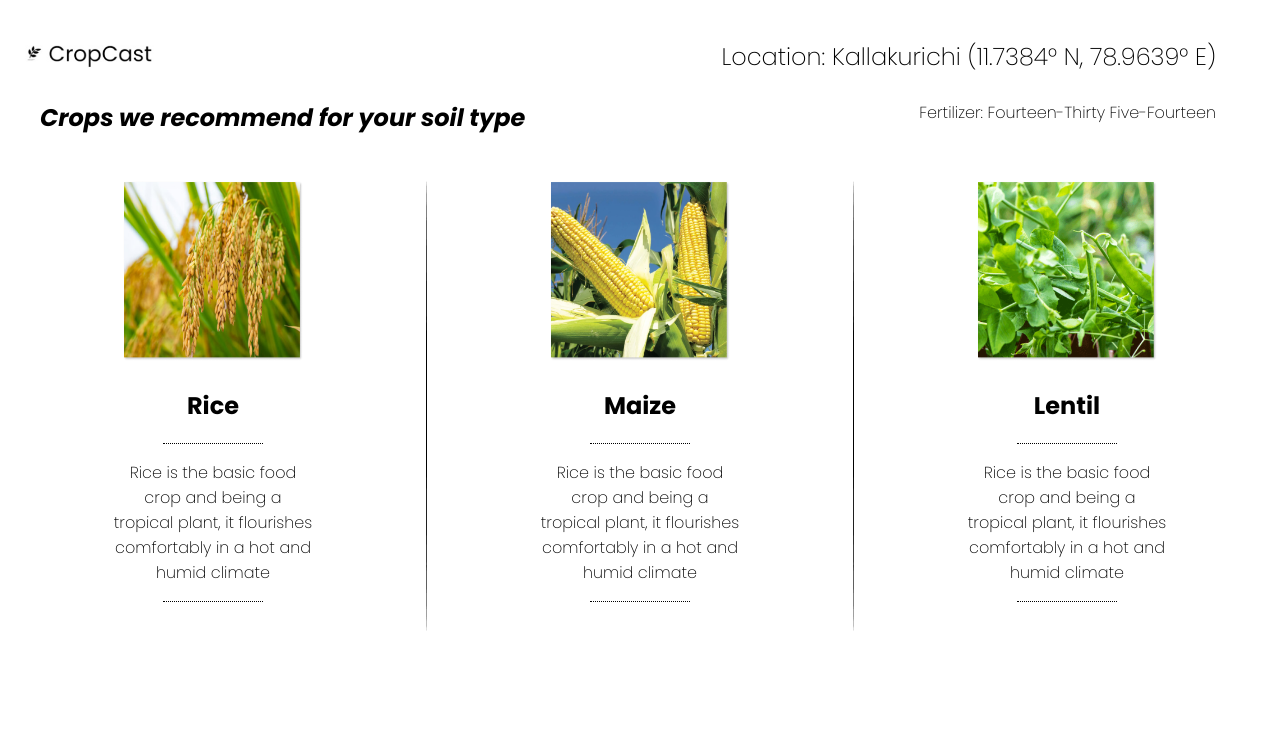
After one commit to sanju179/cropcast, a Flask app: template templates/lastpage.html in a window 1280 px wide. The commit adds this page. Shown: the top 742 px of the page. Run offline with Flask 3, Linux system fonts and the light colour scheme; the template is opened without the code that fills it, so the values that code supplies are empty.

Commit message:
front-end crop page commit

```diff
--- /dev/null
+++ b/static/index.css
@@ -0,0 +1,147 @@
+html, body{
+    margin: 0;
+    padding: 0;
+    font-family: "Poppins", sans-serif;
+  font-optical-sizing: auto;
+  font-weight: 200;
+  font-style: normal;
+    scroll-behavior: smooth;
+    overflow: hidden;
+}
+
+a{
+    text-decoration: none;
+    color: black;
+    scroll-behavior: smooth;
+}
+button{
+    z-index: 1;
+}
+
+
+
+
+.nav-bar{
+    height: 10%;
+    background-color: white;
+    /* border: black 1px solid; */
+    display: flex;
+
+}
+
+.logo-div{
+    margin-top: 24px;
+    width: 35%;
+    /* background-color: antiquewhite; */
+}
+
+.main-title{
+    font-family: "Poppins", sans-serif;
+    font-optical-sizing: auto;
+    font-weight:400;
+    font-style: normal;
+    font-size: 40px;
+    margin-left: 25px;
+    margin-top: 0px;
+}
+
+
+/* for lastpage.html */
+
+.loco-display {
+    right: 5%;
+    margin-top: 15px;
+    position: fixed;
+}
+
+.location p{
+    font-size: x-large;
+}
+
+.header {
+    display: flex;
+    flex-direction: row;
+    justify-content: space-between;
+    margin-right: 5%;
+    margin-left: 40px;
+    margin-top: auto;
+    margin-bottom: auto;
+}
+
+h1 {
+    font-size: x-large;
+    font-weight: 700;
+}
+
+.crop-container {
+    display: flex;
+    flex-direction: row;
+    justify-content: space-evenly;
+    margin-top: 30px;
+}
+
+.first-crop {
+    display: grid;
+    height: 480px;
+    width: 381px;
+    background-color: aliceblue;
+    border: 1px solid black;
+    justify-items: center;
+    margin-top: 10px;
+}
+
+.second-crop {
+    display: grid;
+    height: 480px;
+    width: 281px;
+    background-color: aliceblue;
+    border: 1px solid black;
+    justify-items: center;
+    margin-top: -40px;
+}
+
+.third-crop {
+    display: grid;
+    height: 480px;
+    width: 281px;
+    background-color: aliceblue;
+    border: 1px solid black;
+    justify-items: center;
+    margin-top: 40px;
+}
+
+.separator {
+    height: 450px;
+    border-left: 1px solid black;
+    border-radius: 100%;
+}
+
+.crop1 img {
+    height: 180px;
+    width: 180px;
+    margin-left: 10px;
+}
+
+.crop1 p{
+    border-bottom:1px dotted;
+  margin-left:auto;
+  margin-right:auto;
+  text-align: justify;
+  width: 100px;
+
+}
+.crop2 img {
+    height: 180px;
+    width: 180px;
+}
+
+.crop3 img {
+    height: 180px;
+    width: 180px;
+}
+
+.para-container {
+    width: 200px;
+    height: 300px;
+    text-align: justify;
+}
--- /dev/null
+++ b/templates/lastpage.html
@@ -0,0 +1,83 @@
+<!DOCTYPE html>
+<html lang="en">
+<head>
+    <meta charset="UTF-8">
+    <meta name="viewport" content="width=device-width, initial-scale=1.0">
+    <title>CropCast</title>
+    <link rel="icon" type="image/x-icon" href="../static/logo.png">
+    <link rel="stylesheet" href="../static/index.css">
+    <link rel="preconnect" href="https://fonts.googleapis.com">
+<link rel="preconnect" href="https://fonts.gstatic.com" crossorigin>
+<link href="https://fonts.googleapis.com/css2?family=Poppins:ital,wght@0,100;0,200;0,300;0,400;0,500;0,600;0,700;0,800;0,900;1,100;1,200;1,300;1,400;1,500;1,600;1,700;1,800;1,900&display=swap" rel="stylesheet">
+<link rel="stylesheet" href="https://cdnjs.cloudflare.com/ajax/libs/font-awesome/4.7.0/css/font-awesome.min.css">
+
+</head>
+<body>
+    <div class="nav-bar">
+
+        <div class="logo-div">
+            <div class="main-title">
+                <img src="../static/logo.png" style="height: 30px; padding-top: 3px;">
+            </div>
+
+        </div>
+        <div class="loco-display">
+            <div class="location">
+                <p>Location: Kallakurichi (11.7384° N, 78.9639° E)</p>
+            </div>
+        </div>
+    </div>
+
+    <div class="all-crops">
+        <div class="header">
+            <div id="heading-one"><h1><i>Crops we recommend for your soil type</i></h1></div>
+            <div id="heading-two"> <p>Fertilizer: Fourteen-Thirty Five-Fourteen</p></div>
+
+        </div>
+        <div class="crop-container">
+            <!-- <div class="first-crop">
+
+        </div>
+        <div class="second-crop">
+
+        </div>
+        <div class="third-crop"></div> -->
+        <div class="crop1">
+            <img src="..\static\rice.png">
+
+            <h2><center>Rice</center></h2>
+
+            <div class="para-container">
+                <p><center>Rice is the basic food crop and being a tropical plant,
+                it flourishes comfortably in a hot and humid climate</center></p>
+            </div>
+
+        </div>
+        <div class="separator"></div>
+        <div class="crop1">
+            <img src="..\static\maize.png">
+
+            <h2><center>Maize</center></h2>
+
+            <div class="para-container">
+                <p><center>Rice is the basic food crop and being a tropical plant,
+                it flourishes comfortably in a hot and humid climate</center></p>
+            </div>
+        </div>
+        <div class="separator"></div>
+        <div class="crop1">
+            <img src="..\static\lentil.png">
+
+            <h2><center>Lentil</center></h2>
+
+            <div class="para-container">
+                <p><center>Rice is the basic food crop and being a tropical plant,
+                it flourishes comfortably in a hot and humid climate</center></p>
+            </div>
+        </div>
+
+        </div>
+
+    </div>
+</body>
+</html>
--- a/templates/main.html
+++ b/templates/main.html
@@ -4,7 +4,7 @@
     <meta charset="UTF-8">
     <meta name="viewport" content="width=device-width, initial-scale=1.0">
     <title>CropCast</title>
-    <link rel="icon" type="image/x-icon" href="logo.png">
+    <link rel="icon" type="image/x-icon" href="../static/logo.png">
     <link rel="stylesheet" href="/static/main.css">
     <link rel="preconnect" href="https://fonts.googleapis.com">
 <link rel="preconnect" href="https://fonts.gstatic.com" crossorigin>
```
Also changed, not shown: static/lentil.png (added), static/logo.png (added), static/maize.png (added), static/rice.png (added).
